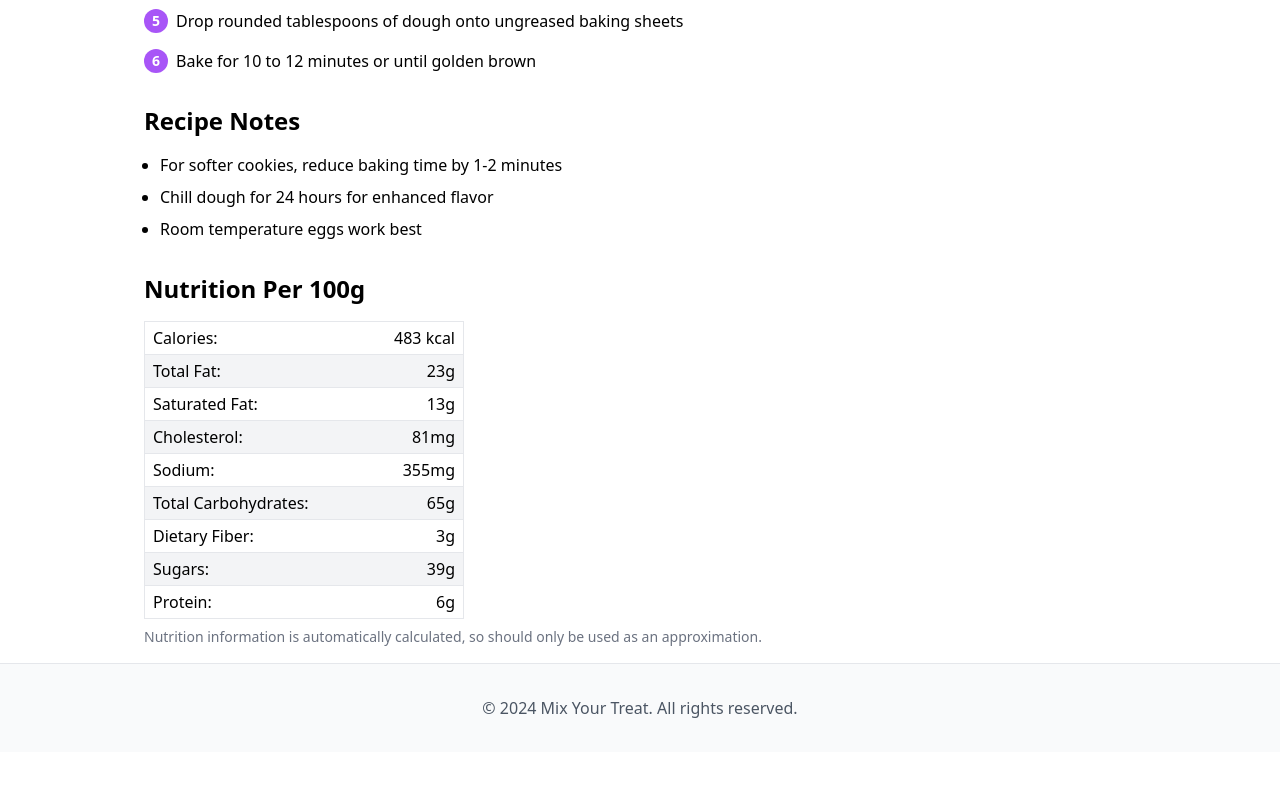
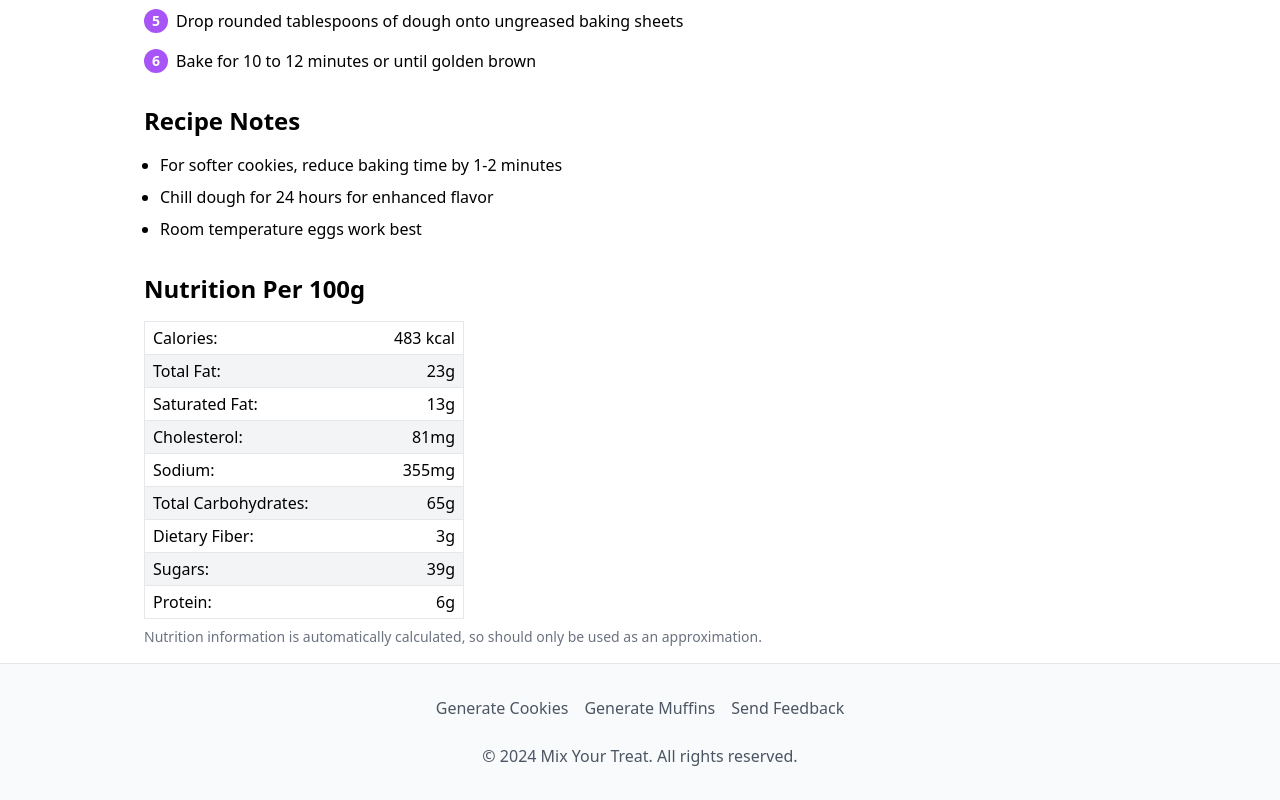
Before and after one commit to tomas-sedlak/recipe-generator, a React (Vite) app: page /cookies in a window 1280 px wide. Shown: the part 792-1592 px from the top of the page. Before the commit the page ends 1544 px from the top, so only its background shows below. Built offline with nearby package versions, Linux system fonts and the light colour scheme.

Commit message:
New footer strucutre

```diff
--- a/src/components/sections/Footer.tsx
+++ b/src/components/sections/Footer.tsx
@@ -6,8 +6,15 @@ export default function Footer() {
   return (
     <footer className="bg-gray-50 border-t border-gray-200 mt-auto">
       <div className="max-w-screen-lg mx-auto px-4 py-8">
+        {/* Navigation Links */}
+        <div className="flex flex-wrap items-center justify-center gap-x-4 gap-y-2">
+          <Link to="/cookies/generate" className="text-gray-600 hover:text-gray-900">Generate Cookies</Link>
+          <Link to="/muffins/generate" className="text-gray-600 hover:text-gray-900">Generate Muffins</Link>
+          <Link to="https://forms.gle/KVzJE9wArKv8twPs6" className="text-gray-600 hover:text-gray-900" target="_blank" rel="noopener noreferrer">Send Feedback</Link>
+        </div>
+
         {/* Copyright */}
-        <p className="text-center text-gray-600">
+        <p className="text-center text-gray-600 pt-6">
           © {currentYear} Mix Your Treat. All rights reserved.
         </p>
       </div>
```
